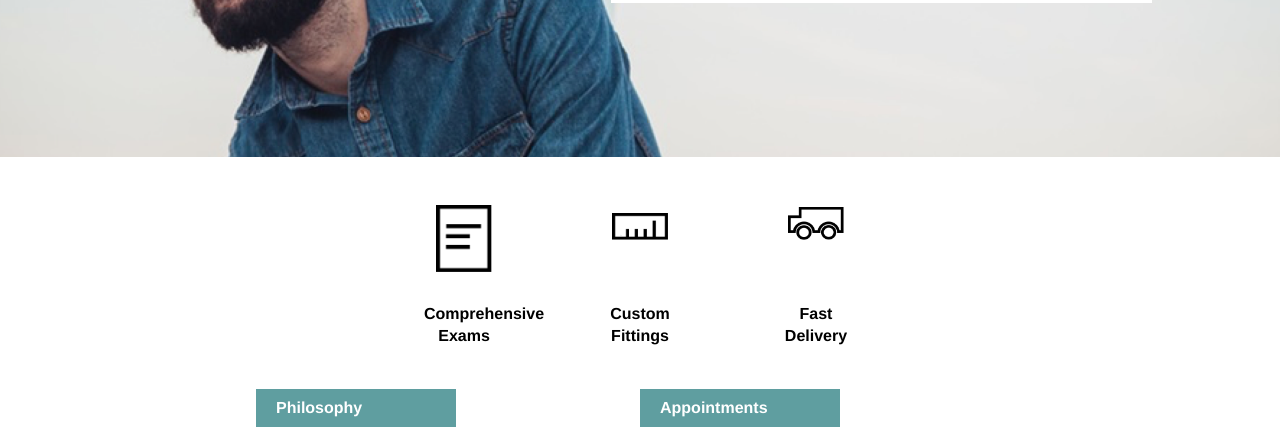
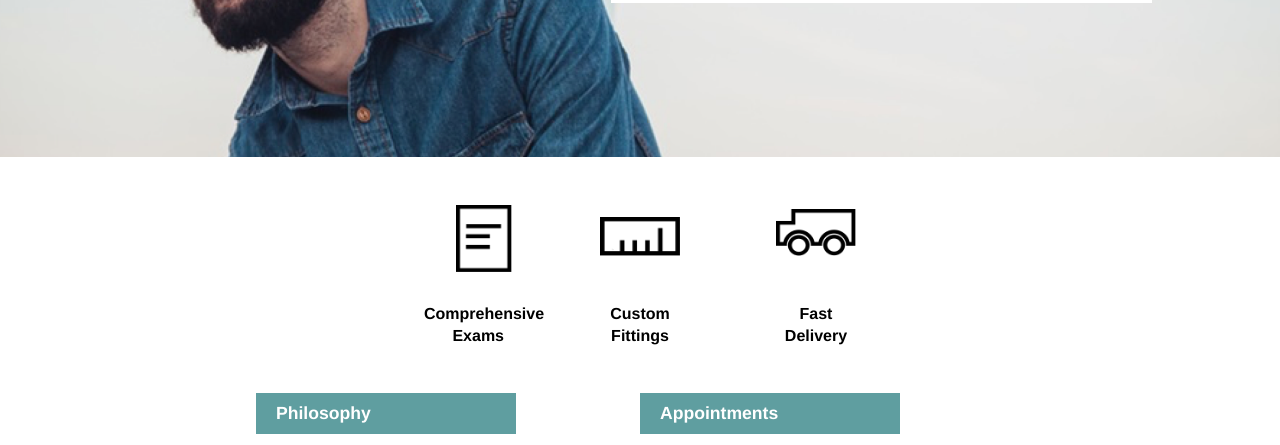
Before and after one commit to serlexington/Tortoiseshell-Optics, a plain HTML site: page index.html in a window 1280 px wide. Shown: the part 339-784 px from the top of the page. Drawn offline with Linux system fonts and the light colour scheme.

Commit message:
finished Philosophy and Appointments Section

```diff
--- a/css/style.css
+++ b/css/style.css
@@ -88,11 +88,19 @@ header .flex{
   margin-top: 1.5rem;
   font-weight: bold;
 }
+.item-text.paper{
+  text-align: right;
+}
 .ruler img{
-  margin-bottom: 2rem;
+  margin-bottom: 1rem;
+  width: 100%;
 }
 .truck img{
-  margin-bottom: 2rem;
+  margin-bottom: 1rem;
+  width: 100%;
+}
+.paper img{
+  margin-left: 2rem;
 }
 
 /* Philosophy and Appointments Section */
@@ -100,7 +108,7 @@ header .flex{
 .information{
   display: flex;
   justify-content: center;
-
+  margin-bottom: 5rem;
 }
 .info{
   width: 35%;
@@ -108,12 +116,15 @@ header .flex{
 }
 .title{
   background-color: cadetblue;
-  padding: 0.5rem 1.25rem;
+  padding: 0.5rem 5rem 0.5rem 1.25rem;
   color: white;
   margin-bottom: 1rem;
   font-weight: bold;
   max-width: 10rem;
-
+}
+.info p{
+  text-align: left;
+  font-size: 1.1rem;
 }
 /* Temporary Styles */
 ul.mobile-menu{
--- a/index.html
+++ b/index.html
@@ -36,9 +36,9 @@
 
       <!-- Supporting Section -->
     <section class="supporting">
-      <div class="item">
+      <div class="item paper">
         <img src="./css/media/images/paper-icon.png" alt="Paper">
-        <div class="item-text">
+        <div class="item-text paper">
           <p>Comprehensive  Exams</p>
         </div>
       </div>
```
